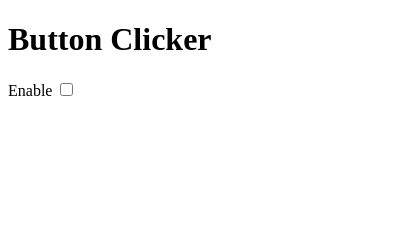
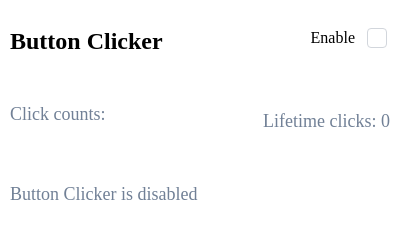
Before and after one commit to alexalexandrescu/onlyclicks, a browser extension: page popup.html in a window 400 px wide. Drawn offline with Linux system fonts and the light colour scheme.

Commit message:
Total and user clicks feat

```diff
--- a/popup.html
+++ b/popup.html
@@ -1,30 +1,114 @@
 <!DOCTYPE html>
-<html>
+<html lang="en">
 <head>
     <meta charset="UTF-8" />
     <meta name="viewport" content="width=device-width, initial-scale=1.0" />
     <title>Button Clicker</title>
-    <!-- Load Tailwind CSS from CDN -->
+    <style>
+        body {
+            padding: 4px 2px;
+        }
 
+        h1 {
+            font-size: 1.5rem;
+            font-weight: bold;
+            margin-bottom: 0.5rem;
+        }
+
+        label {
+            display: flex;
+            align-items: center;
+        }
+
+        label > span {
+            margin-right: 0.5rem;
+        }
+
+        input[type="checkbox"] {
+            height: 1.25rem;
+            width: 1.25rem;
+            border: 1px solid #d2d6dc;
+            border-radius: 0.25rem;
+            transition: all 0.2s ease-in-out;
+            appearance: none;
+            outline: none;
+            cursor: pointer;
+            background-color: #fff;
+        }
+
+        input[type="checkbox"]:checked {
+            background-color: #3490dc;
+            border-color: #3490dc;
+        }
+
+        input[type="checkbox"]:checked:before {
+            content: "✓";
+            font-size: 0.75rem;
+            line-height: 1rem;
+            color: #fff;
+            display: block;
+            text-align: center;
+        }
+
+        .flex {
+            display: flex;
+            align-items: center;
+            justify-content: space-between;
+        }
+
+        .text-lg {
+            font-size: 1.125rem;
+        }
+
+        .text-gray-600 {
+            color: #718096;
+        }
+
+        .mt-4 {
+            margin-top: 1rem;
+        }
+
+        .mb-4 {
+            margin-bottom: 1rem;
+        }
+
+        #clickCounts, #lifetimeClicks {
+            margin-top: 1rem;
+            list-style: none;
+            padding: 0;
+            font-size: 1.125rem;
+        }
+
+        #clickCounts li {
+            margin-bottom: 0.5rem;
+        }
+
+        #lifetimeClicks {
+            margin-top: 2rem;
+        }
+    </style>
     <!-- Load popup.js script -->
     <script src="popup.js"></script>
 </head>
-<body class="py-4 px-2">
-<div class="flex items-center justify-between mb-4">
-    <h1 class="text-2xl font-bold">Button Clicker</h1>
-    <label class="flex items-center">
-        <span class="mr-2">Enable</span>
-        <input type="checkbox" id="toggle" class="form-checkbox h-5 w-5 text-gray-600">
+<body>
+<div class="flex mb-4">
+    <h1>Button Clicker</h1>
+    <label>
+        <span>Enable</span>
+        <input type="checkbox" id="toggle" class="form-checkbox">
     </label>
 </div>
-<div class="flex items-center justify-center">
+
+<div class="flex">
+    <div>
+        <p class="text-lg text-gray-600">Click counts:</p>
+        <ul id="clickCounts"></ul>
+    </div>
+    <p id="lifetimeClicks" class="text-lg text-gray-600"></p>
+</div>
+
+<div class="flex items-center justify-center mt-4">
     <p id="status" class="text-lg text-gray-600"></p>
-</div>
-<div class="flex items-center justify-center mt-4">
-    <ul id="clickCounts" class="text-lg text-gray-600"></ul>
-</div>
-<div class="flex items-center justify-center mt-4">
-    <p id="totalClicks" class="text-lg text-gray-600"></p>
 </div>
 </body>
 </html>
--- a/popup.js
+++ b/popup.js
@@ -2,7 +2,7 @@ document.addEventListener('DOMContentLoaded', () => {
   const toggle = document.getElementById('toggle');
   const status = document.getElementById('status');
   const clickCountsElement = document.getElementById('clickCounts');
-  const totalClicksElement = document.getElementById('totalClicks');
+  const lifetimeClicksElement = document.getElementById('lifetimeClicks');
 
   function sendMessageToContentScript() {
     const isChecked = toggle.checked;
@@ -28,7 +28,7 @@ document.addEventListener('DOMContentLoaded', () => {
   });
 
   // Retrieve and display the click counts
-  chrome.storage.sync.get(['clickCounts', 'totalClicks'], ({ clickCounts, totalClicks }) => {
+  chrome.storage.sync.get(['clickCounts', 'lifetimeClicks'], ({ clickCounts, lifetimeClicks }) => {
     for (const [username, count] of Object.entries(clickCounts || {})) {
       const li = document.createElement('li');
       li.textContent = `${username}: ${count}`;
@@ -36,8 +36,8 @@ document.addEventListener('DOMContentLoaded', () => {
     }
     console.log(`Click counts retrieved:`, clickCounts);
 
-    totalClicksElement.textContent = `Lifetime clicks: ${totalClicks || 0}`;
-    console.log(`Total clicks retrieved: ${totalClicks || 0}`);
+    lifetimeClicksElement.textContent = `Lifetime clicks: ${lifetimeClicks || 0}`;
+    console.log(`Lifetime clicks retrieved: ${lifetimeClicks || 0}`);
   });
 
   // Add a delay to make sure the content script is loaded before sending a message
@@ -46,6 +46,12 @@ document.addEventListener('DOMContentLoaded', () => {
   }, 500);
 });
 
-chrome.storage.sync.get('clickCounts', ({ clickCounts }) => {
+chrome.storage.sync.get(['clickCounts', 'lifetimeClicks'], ({ clickCounts }) => {
   // Calculate the total number of clicks
-  const totalClicks = Object.values(clickCounts || {}).reduce
+  const totalClicks = Object.values(clickCounts || {}).reduce((acc, count) => acc + count, 0);
+
+  // Store the total number of clicks
+  chrome.storage.sync.set({ lifetimeClicks: totalClicks }, () => {
+    console.log(`Lifetime clicks saved: ${totalClicks}`);
+  });
+});
```
Also changed, not shown: content.js (+8 -0 lines).
